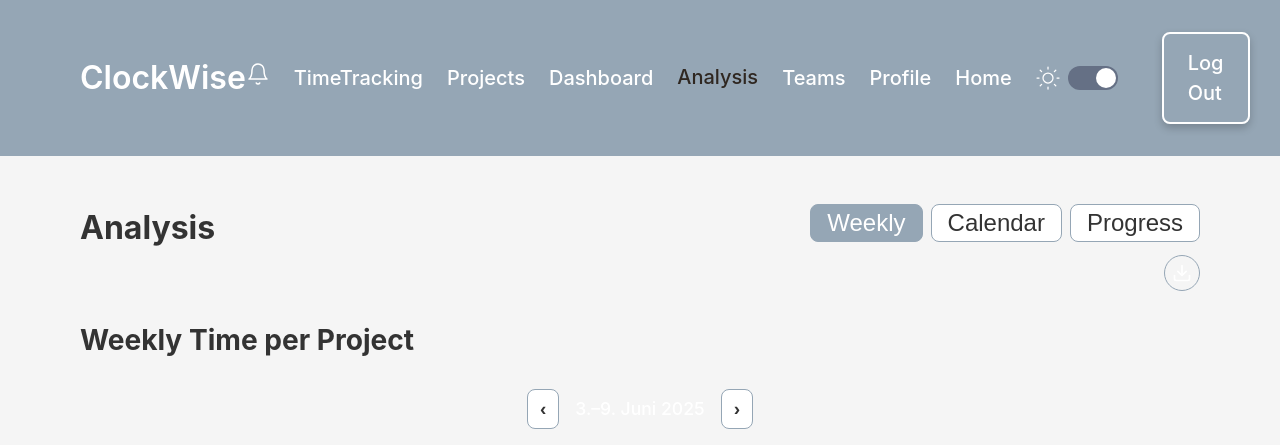
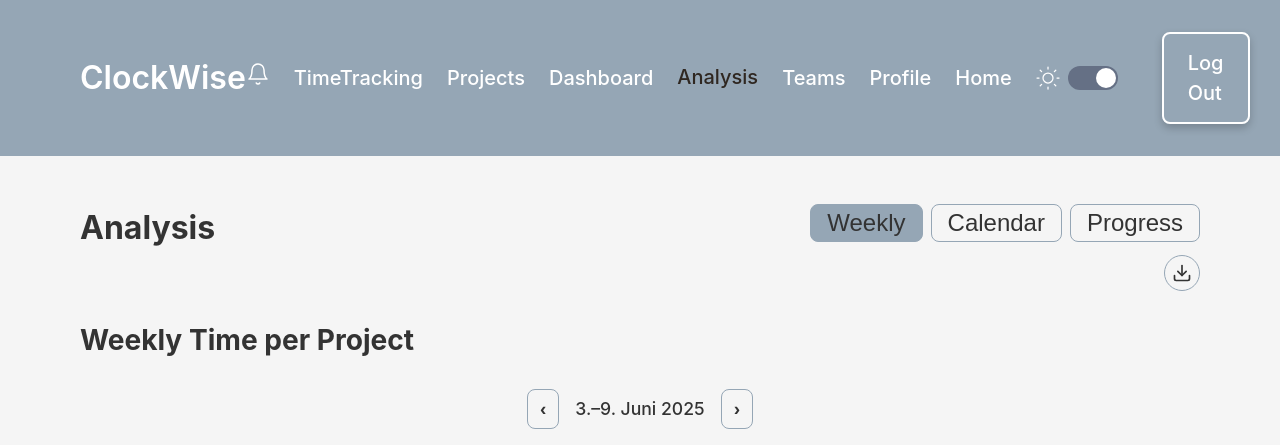
Before and after one commit to JairGutierrez-01/Clockwise, a Flask app: page /analysis in a window 1280 px wide. Shown: the top 445 px of the page. Run offline with Flask 3, Linux system fonts and the light colour scheme; the visitor is signed in with stand-in values (Sample User, id 1); data that the repository does not hold is empty; some libraries are stand-ins or nearby versions.

Commit message:
fix: light mode

```diff
--- a/frontend/static/analysis.css
+++ b/frontend/static/analysis.css
@@ -1,3 +1,7 @@
+ :root {
+   --color-card-bg: var(--color-tracker-bg);
+ }
+
 .analysis-container {
   padding: 3rem 5rem;
 }
@@ -88,7 +92,7 @@
 }
 
 #week-label {
-  color: white;
+  color: var(--color-fg);
   font-size: 1.1rem;
   font-weight: 500;
 }
@@ -102,6 +106,7 @@
 .progress-panel {
   flex: 1;
   background-color: var(--color-card-bg);
+  box-shadow: 0 4px 12px var(--color-card-shadow);
   padding: var(--space-md);
   border-radius: var(--radius);
 }
@@ -151,7 +156,7 @@
   border-radius: 50%;
   background-color: transparent;
   border: 1px solid var(--color-accent);
-  color: white;
+  color: var(--color-fg);
   cursor: pointer;
   display: flex;
   align-items: center;
@@ -171,7 +176,7 @@
 #download-button svg {
   width: 20px;
   height: 20px;
-  stroke: white;
+  stroke: var(--color-fg);
   stroke-width: 2;
 }
 
@@ -219,22 +224,23 @@
 }
 
 .overall-progress-wrapper h4 {
-  color: white;
+  color: var(--color-fg);
   margin-bottom: 0.5rem;
 }
 
 .overall-progress-bar {
+  box-shadow: 0 4px 12px var(--color-card-shadow);
   position: relative;
   width: 100%;
   height: 24px;
-  background-color: #444;
+  background-color: var(--color-card-bg);
   border-radius: 12px;
   overflow: hidden;
 }
 
 .overall-progress-fill {
   height: 100%;
-  background-color: #00bfa5;
+  background-color: var(--color-accent);
   width: 0%;
   transition: width 0.8s ease;
 }
@@ -245,6 +251,6 @@
   top: 50%;
   transform: translateY(-50%);
   font-weight: bold;
-  color: white;
+  color: var(--color-fg);
   font-size: 14px;
 }
--- a/frontend/static/js/analysis.js
+++ b/frontend/static/js/analysis.js
@@ -13,6 +13,11 @@ document.addEventListener("DOMContentLoaded", () => {
   let chartActual = null;
   let chartCompletion = [];
   let currentWeekOffset = 0;
+
+  // Theme colors from CSS variables
+  const themeStyles = getComputedStyle(document.documentElement);
+  const isDarkMode = document.body.classList.contains('dark-mode');
+  const gridColor = isDarkMode ? '#575757' : 'rgba(0,0,0,0.1)';
 
   /**
    * Rendert das Wochen-Diagramm mit gestapelten Balken pro Projekt/Task.
@@ -73,8 +78,8 @@ document.addEventListener("DOMContentLoaded", () => {
           scales: {
             x: {
               stacked: true,
-              ticks: { color: "#fff" },
-              grid: { color: "rgba(255,255,255,0.1)" },
+              ticks: { color: gridColor },
+              grid: { color: gridColor },
               categoryPercentage: 0.7,
               barPercentage: 1.0,
             },
@@ -84,15 +89,15 @@ document.addEventListener("DOMContentLoaded", () => {
               title: {
                 display: true,
                 text: "Hours",
-                color: "#fff",
+                color: gridColor,
               },
-              ticks: { color: "#fff" },
-              grid: { color: "rgba(255,255,255,0.1)" },
+              ticks: { color: gridColor },
+              grid: { color: gridColor },
             },
           },
           plugins: {
             legend: {
-              labels: { color: "#fff" },
+              labels: { color: gridColor },
             },
             tooltip: {
               // Tooltip zeigt Zeit in Stunden, Minuten und Sekunden an (Konvertierung von Dezimalstunden)
@@ -211,8 +216,8 @@ document.addEventListener("DOMContentLoaded", () => {
                 tooltip = document.createElement("div");
                 tooltip.innerText = `Projekt: ${project}`;
                 tooltip.style.position = "absolute";
-                tooltip.style.background = "#333";
-                tooltip.style.color = "#fff";
+                tooltip.style.background = isDarkMode ? '#333' : '#fff';
+                tooltip.style.color = gridColor;
                 tooltip.style.padding = "4px 8px";
                 tooltip.style.borderRadius = "4px";
                 tooltip.style.fontSize = "12px";
@@ -327,13 +332,14 @@ document.addEventListener("DOMContentLoaded", () => {
         const radius = size / 2 - 8;
         const circumference = 2 * Math.PI * radius;
         const offset = circumference * (1 - percent / 100);
+        const textColor = isDarkMode ? '#fff' : '#000';
         const frag = document.createRange().createContextualFragment(`
           <svg width="${size}" height="${size}">
             <circle cx="${size / 2}" cy="${size / 2}" r="${radius}" stroke="#444" stroke-width="8" fill="none"/>
             <circle cx="${size / 2}" cy="${size / 2}" r="${radius}" stroke="#00bfa5" stroke-width="8" fill="none"
                     stroke-dasharray="${circumference}" stroke-dashoffset="${offset}"
                     transform="rotate(-90 ${size / 2} ${size / 2})" class="progress-circle-fill"/>
-            <text x="50%" y="50%" text-anchor="middle" dominant-baseline="central" font-size="16" fill="#fff">${percent}%</text>
+            <text x="50%" y="50%" text-anchor="middle" dominant-baseline="central" font-size="16" fill="${textColor}">${percent}%</text>
           </svg>
         `);
         item.appendChild(frag);
@@ -373,18 +379,18 @@ document.addEventListener("DOMContentLoaded", () => {
           scales: {
             x: {
               stacked: false,
-              ticks: { color: "#fff" },
-              grid: { color: "rgba(255,255,255,0.1)" },
+              ticks: { color: gridColor },
+              grid: { color: gridColor },
             },
             y: {
               beginAtZero: true,
-              ticks: { color: "#fff" },
-              grid: { color: "rgba(255,255,255,0.1)" },
+              ticks: { color: gridColor },
+              grid: { color: gridColor },
             },
           },
           plugins: {
             legend: {
-              labels: { color: "#fff" },
+              labels: { color: gridColor },
             },
           },
         },
```
